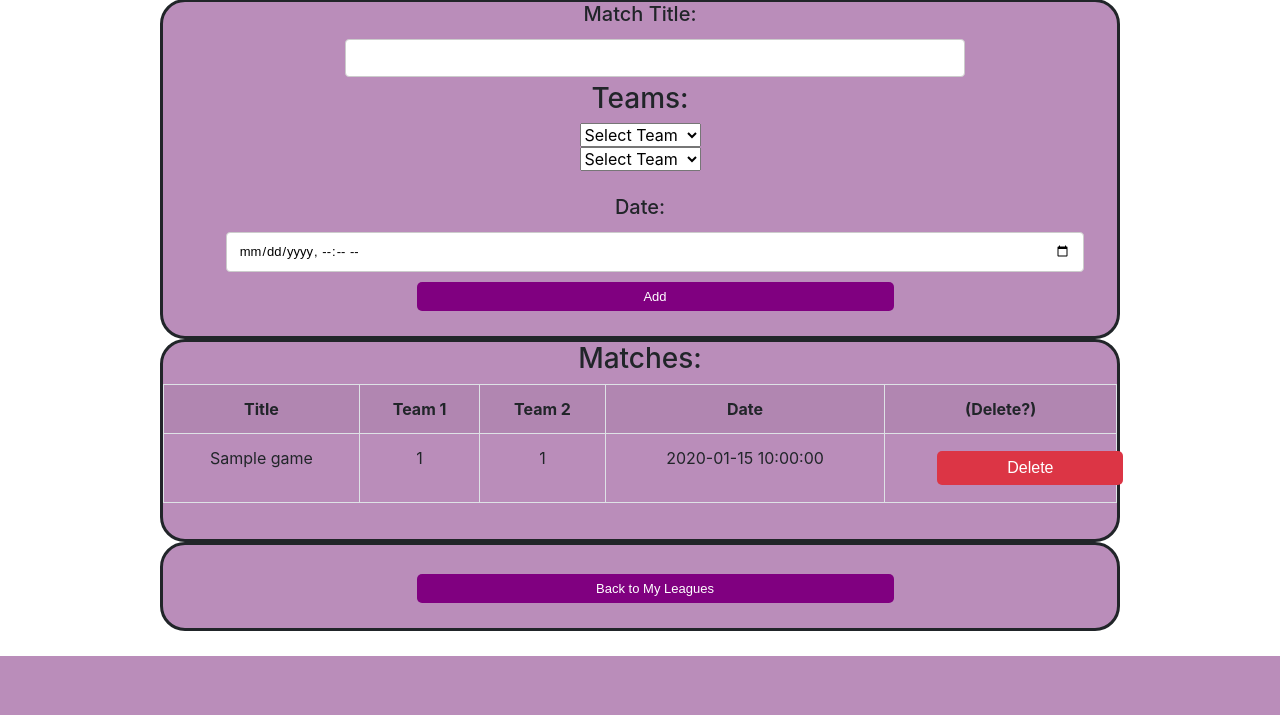
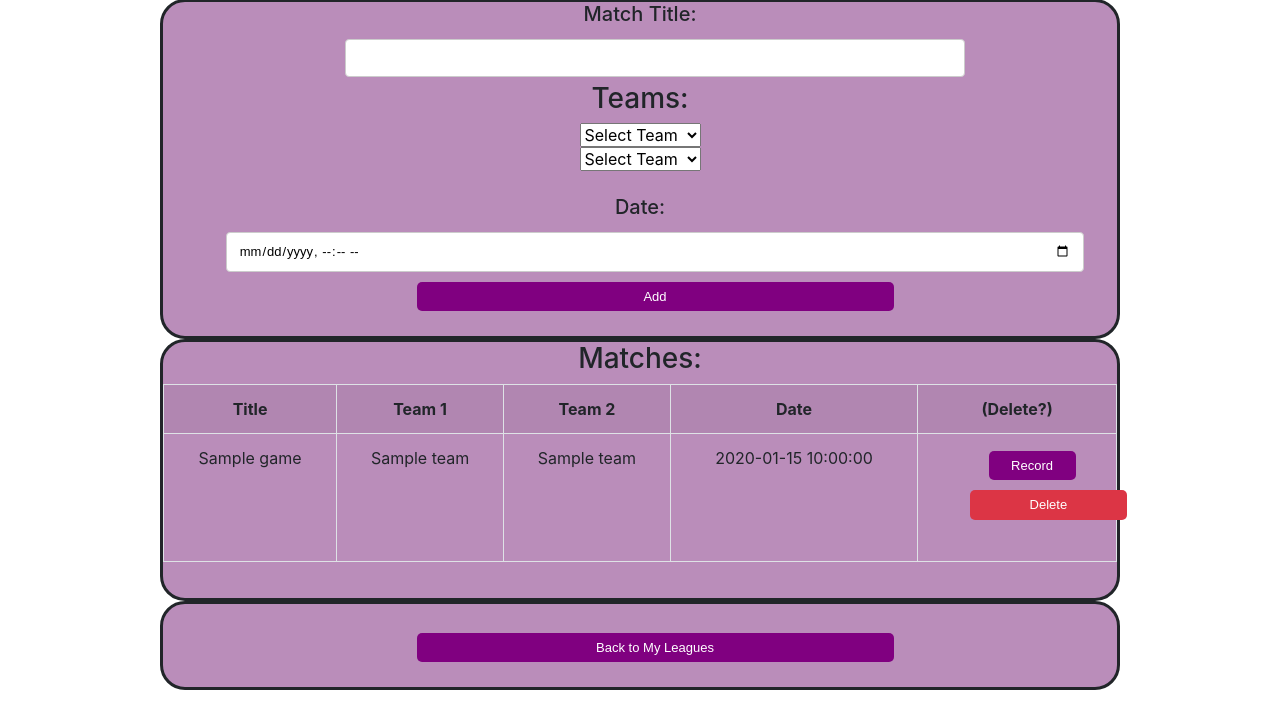
Before and after one commit to AustinTB/BPL, a PHP site: page /schedule.php in a window 1280 px wide. Shown: the part 164-879 px from the top of the page. Before the commit the page ends 820 px from the top, so only its background shows below. Run offline with PHP 8.4, Linux system fonts and the light colour scheme; the visitor is signed in with stand-in values (Sample User, id 1); tables that the repository leaves empty or names only in its code hold one stand-in row (values such as "Sample post").

Commit message:
started record-stats.php
(added wins/losses to team table, will be useful for team stats page)

```diff
--- a/schedule.php
+++ b/schedule.php
@@ -71,19 +71,24 @@
                         <?php echo $match['game_name']; ?>
                     </td>
                     <td>
-                        <?php echo $match['team1_id']; ?>
+                        <?php echo team_name_from_id($match['team1_id'], $teams); ?>
                     </td>
                     <td>
-                        <?php echo $match['team2_id']; ?>
+                        <?php echo team_name_from_id($match['team2_id'], $teams); ?>
                     </td>
                     <td>
                         <?php echo $match['date']; ?>
                     </td>
                     <td>
-                        <form action="<?php $_SERVER['PHP_SELF'] ?>" method="post">
-                            <input type="submit" value="Delete" name="action" class="btn btn-danger" />
+                        <form action="record-stats.php" method="post">
+                            <input type="submit" value="Record" name="action" class="btn-grid" />
                             <input type="hidden" name="game_id" value="<?php echo $match['game_id'] ?>" />
                         </form>
+                        <form action="<?php $_SERVER['PHP_SELF'] ?>" method="post">
+                            <input type="submit" value="Delete" name="action" class="btn-danger" />
+                            <input type="hidden" name="game_id" value="<?php echo $match['game_id'] ?>" />
+                        </form>
+                        </br>
                     </td>
                 </tr>
                 <?php endforeach; ?>
@@ -139,10 +144,21 @@ function create_match($game_name, $league_id, $team1_id, $team2_id, $date) {
 function delete_match($game_id) {
     global $db;
 
-    $query = "DELETE FROM game WHERE game_id = '".$game_id."'";;
+    $query = "DELETE FROM game WHERE game_id = '".$game_id."'";
 
     $sql = $db->prepare($query);
     $sql->execute();
     $sql->closeCursor();
 }
+
+// To avoid unnecessary querying, use the existing $teams array to find a certain team's name
+function team_name_from_id($team_id, $teams_arr) {
+    if (!empty($teams_arr)) {
+        foreach ($teams_arr as $team):
+            if ($team['team_id'] == $team_id) return $team['team_name'];
+        endforeach;
+    }
+
+    return null;
+}
 ?>
```
Also changed, not shown: record-stats.php (added, +51 -0 lines).
